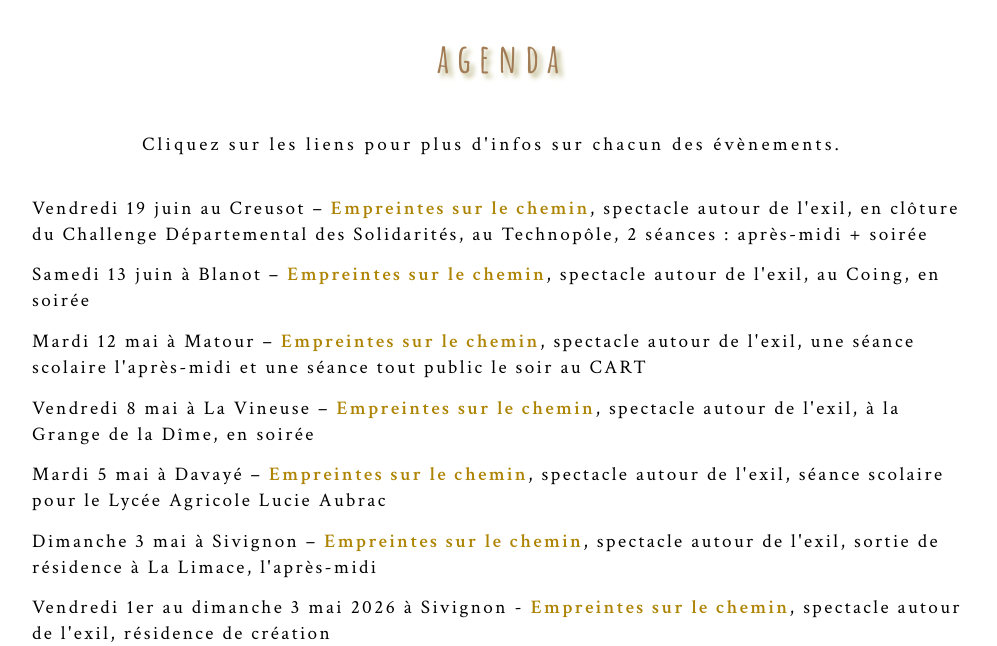
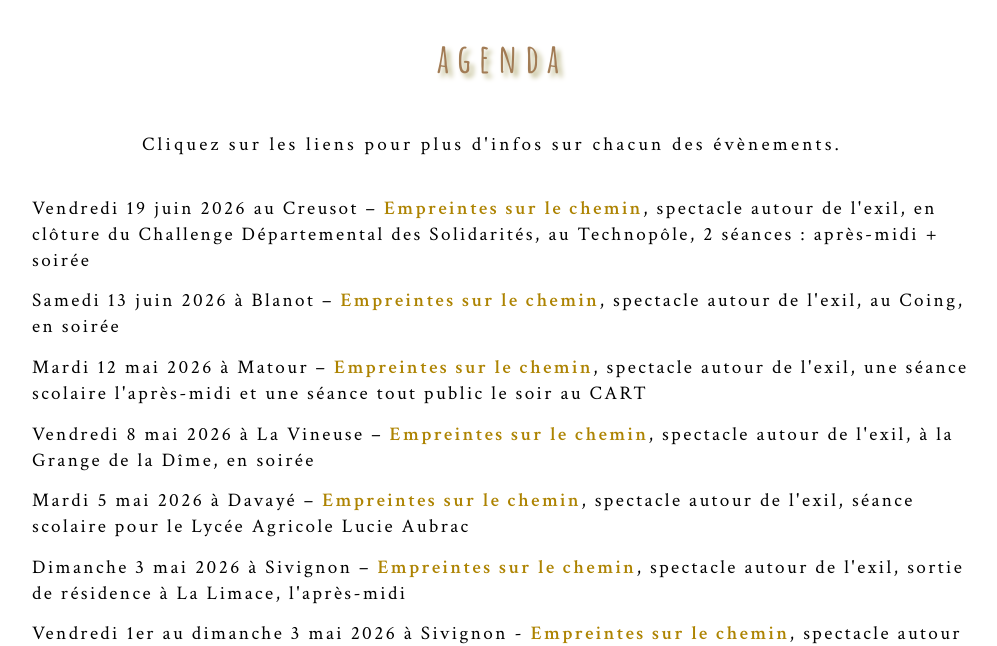
Before and after one commit to leshnik/revertouthaut, a Jekyll site: the page built from agenda.md, in a window 1280 px wide and 900 px high, cut to the strip 254-900 px from the top of the window. Shown: the whole strip, without its empty margins (138-1135 px from the left). Built offline with Jekyll 4.4.1, drawn with Linux system fonts in a browser that asks for light colours.

Commit message:
agenda add year to last new entries

```diff
--- a/agenda.md
+++ b/agenda.md
@@ -7,12 +7,12 @@
 <p class="intro-text">Cliquez sur les liens pour plus d'infos sur chacun des évènements.</p>
 <ul class="agenda-list">
 
-<li><a href="#19-06-2026">Vendredi 19 juin au Creusot – <span style="color:#AD8301; font-weight:bold;">Empreintes sur le chemin</span>, spectacle autour de l'exil, en clôture du Challenge Départemental des Solidarités, au Technopôle, 2 séances : après-midi + soirée </a></li>
-<li><a href="#13-06-2026">Samedi 13 juin à Blanot – <span style="color:#AD8301; font-weight:bold;">Empreintes sur le chemin</span>, spectacle autour de l'exil, au Coing, en soirée</a></li>
-<li><a href="#12-05-2026">Mardi 12 mai à Matour – <span style="color:#AD8301; font-weight:bold;">Empreintes sur le chemin</span>, spectacle autour de l'exil, une séance scolaire l'après-midi et une séance tout public le soir au CART</a></li>
-<li><a href="#08-05-2026">Vendredi 8 mai à La Vineuse – <span style="color:#AD8301; font-weight:bold;">Empreintes sur le chemin</span>, spectacle autour de l'exil, à la Grange de la Dîme, en soirée</a> </li>
-<li><a href="#05-05-2026">Mardi 5 mai à Davayé – <span style="color:#AD8301; font-weight:bold;">Empreintes sur le chemin</span>, spectacle autour de l'exil, séance scolaire pour le Lycée Agricole Lucie Aubrac</a></li>
-<li><a href="#03-05-2026">Dimanche 3 mai à Sivignon – <span style="color:#AD8301; font-weight:bold;">Empreintes sur le chemin</span>, spectacle autour de l'exil, sortie de résidence à La Limace, l'après-midi</a></li>
+<li><a href="#19-06-2026">Vendredi 19 juin 2026 au Creusot – <span style="color:#AD8301; font-weight:bold;">Empreintes sur le chemin</span>, spectacle autour de l'exil, en clôture du Challenge Départemental des Solidarités, au Technopôle, 2 séances : après-midi + soirée </a></li>
+<li><a href="#13-06-2026">Samedi 13 juin 2026 à Blanot – <span style="color:#AD8301; font-weight:bold;">Empreintes sur le chemin</span>, spectacle autour de l'exil, au Coing, en soirée</a></li>
+<li><a href="#12-05-2026">Mardi 12 mai 2026 à Matour – <span style="color:#AD8301; font-weight:bold;">Empreintes sur le chemin</span>, spectacle autour de l'exil, une séance scolaire l'après-midi et une séance tout public le soir au CART</a></li>
+<li><a href="#08-05-2026">Vendredi 8 mai 2026 à La Vineuse – <span style="color:#AD8301; font-weight:bold;">Empreintes sur le chemin</span>, spectacle autour de l'exil, à la Grange de la Dîme, en soirée</a> </li>
+<li><a href="#05-05-2026">Mardi 5 mai 2026 à Davayé – <span style="color:#AD8301; font-weight:bold;">Empreintes sur le chemin</span>, spectacle autour de l'exil, séance scolaire pour le Lycée Agricole Lucie Aubrac</a></li>
+<li><a href="#03-05-2026">Dimanche 3 mai 2026 à Sivignon – <span style="color:#AD8301; font-weight:bold;">Empreintes sur le chemin</span>, spectacle autour de l'exil, sortie de résidence à La Limace, l'après-midi</a></li>
 <li><a href="#01-05-2026">Vendredi 1er au dimanche 3 mai 2026 à Sivignon - <span style="color:#AD8301; font-weight:bold;">Empreintes sur le chemin</span>, spectacle autour de l'exil, résidence de création</a></li>
 
 <li><a href="#2-04-2026">Jeudi 2 avril 2026 à Bourbon Lancy – <span style="color:#5bafb6; font-weight:bold;">Les êtres humaines</span>, deux représentations (après-midi et soir)</a></li>
```
